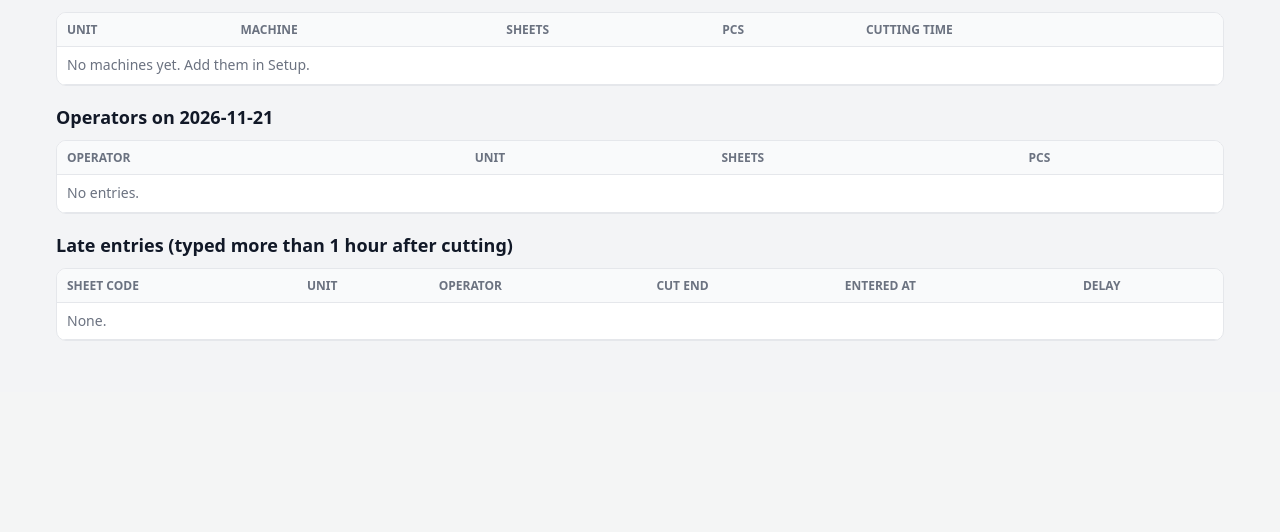
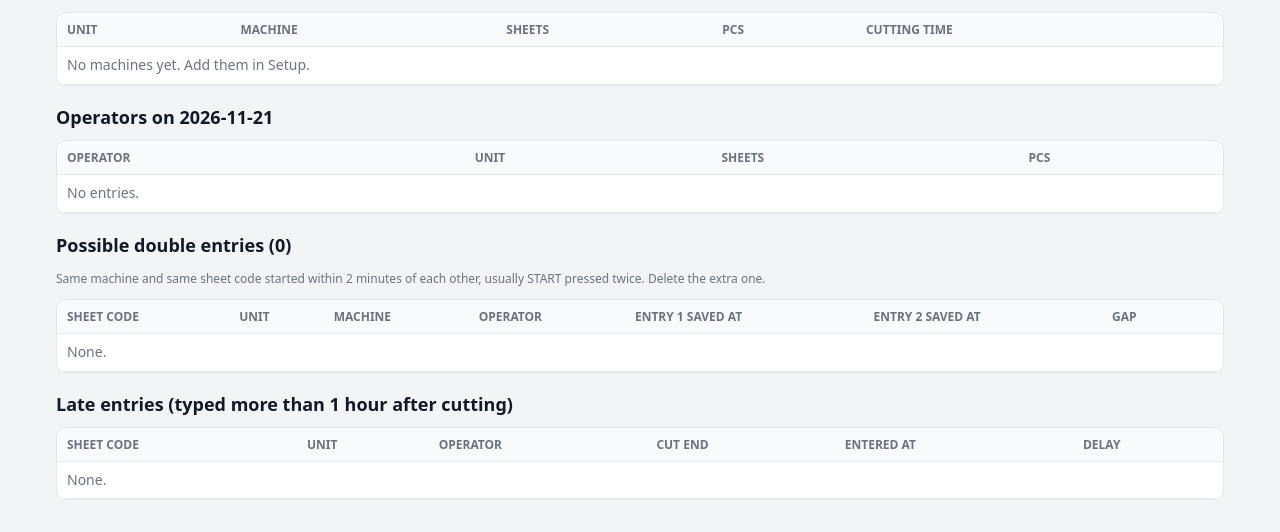
Before and after one commit to abrai2134/laserentry, a Flask app: page /dashboard in a window 1280 px wide. Shown: the part 408-940 px from the top of the page. Before the commit the page ends 749 px from the top, so only its background shows below. Run offline with Flask 3, Linux system fonts and the light colour scheme; the visitor is signed in with stand-in values (Sample User, id 1); data comes from the database, SQL or seed files in the repository; data that the repository does not hold is empty.

Commit message:
Prevent double entries and flag possible duplicates
Buttons lock after the first press so a second tap sends nothing. Server
refuses a new live cut on a machine that is already cutting (checked under a
write lock, so simultaneous presses save one entry) and refuses an identical
manual entry. Admin dashboard lists possible double entries with the gap in
seconds and a button to delete the extra one.

Co-Authored-By: Claude Opus 5.5 <noreply@anthropic.com>
Claude-Session: https://claude.ai/code/session_01EZtD6B6UwsQM78saZcyVL5

```diff
--- a/app.py
+++ b/app.py
@@ -223,6 +223,11 @@ def fmt_minutes(m):
 
 
 app.jinja_env.globals.update(fmt_minutes=fmt_minutes, minutes_between=minutes_between)
+
+
+@app.template_filter("secs")
+def secs_filter(value):
+    return int(datetime.strptime(value, TS_FMT).timestamp()) if value else 0
 
 
 @app.template_filter("dt")
@@ -485,6 +490,27 @@ def new_entry():
             for msg in errors:
                 flash(msg, "error")
         else:
+            # stop double entries (e.g. START pressed twice on a slow phone): lock, then check
+            db.execute("BEGIN IMMEDIATE")
+            dup = None
+            if machine and mode == "live":
+                busy = db.execute(
+                    "SELECT e.sheet_code, e.cut_start, us.full_name FROM entries e JOIN users us ON us.id=e.user_id "
+                    "WHERE e.machine_id=? AND e.cut_end IS NULL", (machine["id"],)).fetchone()
+                if busy:
+                    dup = (f"{machine['name']} is already cutting {busy['sheet_code']} (started by "
+                           f"{busy['full_name']} at {dt_filter(busy['cut_start'])}). "
+                           "Press FINISH on it first. No new entry was saved.")
+            elif machine:
+                if db.execute("SELECT 1 FROM entries WHERE user_id=? AND machine_id=? AND material=? AND thickness=? "
+                              "AND sheet_name=? AND cut_start=? AND cut_end=?",
+                              (me["id"], machine["id"], material, thickness, sheet_name.upper(),
+                               cut_start, cut_end)).fetchone():
+                    dup = "This same entry is already saved. No new entry was saved."
+            if dup:
+                db.rollback()
+                flash(dup, "error")
+                return redirect(url_for("home"))
             added = []
             if new_machine:
                 existing = db.execute("SELECT * FROM machines WHERE name=? AND unit_id=?",
@@ -1135,7 +1161,15 @@ def dashboard():
         "JOIN users us ON us.id=e.user_id WHERE e.mode='manual' AND substr(e.cut_start,1,10)=? "
         "AND (julianday(e.entered_at)-julianday(e.cut_end))*1440 > 60 "
         "ORDER BY e.entered_at DESC", (day,)).fetchall()
-    return render_template("dashboard.html", day=day, by_machine=by_machine,
+    doubles = db.execute(
+        "SELECT a.id AS id1, b.id AS id2, a.sheet_code, a.cut_start AS start1, b.cut_start AS start2, "
+        "a.entered_at AS ent1, b.entered_at AS ent2, m.name AS machine_name, un.name AS unit_name, "
+        "us.full_name AS operator FROM entries a JOIN entries b ON b.machine_id=a.machine_id "
+        "AND b.sheet_code=a.sheet_code AND b.id>a.id "
+        "AND abs(julianday(b.cut_start)-julianday(a.cut_start))*1440 <= 2 "
+        "JOIN machines m ON m.id=a.machine_id JOIN units un ON un.id=a.unit_id JOIN users us ON us.id=a.user_id "
+        "WHERE substr(a.cut_start,1,10)=? ORDER BY a.cut_start", (day,)).fetchall()
+    return render_template("dashboard.html", day=day, by_machine=by_machine, doubles=doubles,
                            stock_rows=stock_balances(), low=LOW_STOCK,
                            by_operator=by_operator, running=running, late=late,
                            now_ts=now_str())
--- a/templates/base.html
+++ b/templates/base.html
@@ -38,5 +38,24 @@
   {% endfor %}
   {% block body %}{% endblock %}
 </main>
+<script>
+  // one press = one save: after a form is sent, its buttons are locked so a second tap does nothing
+  document.addEventListener('submit', function (e) {
+    if (e.defaultPrevented) return;
+    const f = e.target;
+    if (f.dataset.sent) { e.preventDefault(); return; }
+    f.dataset.sent = '1';
+    f.querySelectorAll('button').forEach(function (b) {
+      b.disabled = true;
+      if (b.classList.contains('big')) b.textContent = 'Saving... please wait';
+    });
+  });
+  // coming back with the browser Back button: unlock the form again
+  window.addEventListener('pageshow', function () {
+    document.querySelectorAll('form[data-sent]').forEach(function (f) {
+      delete f.dataset.sent; f.querySelectorAll('button').forEach(function (b) { b.disabled = false; });
+    });
+  });
+</script>
 </body>
 </html>
--- a/templates/dashboard.html
+++ b/templates/dashboard.html
@@ -33,6 +33,19 @@
   {% else %}<tr><td colspan="4" class="muted">No entries.</td></tr>{% endfor %}</tbody>
 </table></div>
 
+<h2>Possible double entries ({{ doubles|length }})</h2>
+<p class="muted small">Same machine and same sheet code started within 2 minutes of each other, usually START pressed twice. Delete the extra one.</p>
+<div class="tablewrap"><table>
+  <thead><tr><th>Sheet code</th><th>Unit</th><th>Machine</th><th>Operator</th><th>Entry 1 saved at</th><th>Entry 2 saved at</th><th>Gap</th><th></th></tr></thead>
+  <tbody>{% for d in doubles %}
+    <tr><td class="code">{{ d.sheet_code }}</td><td>{{ d.unit_name }}</td><td>{{ d.machine_name }}</td><td>{{ d.operator }}</td>
+      <td>{{ d.ent1[11:] }}</td><td>{{ d.ent2[11:] }}</td>
+      <td>{% set g = ((d.ent2|secs) - (d.ent1|secs))|abs %}<span class="tag late">{{ g }} sec</span></td>
+      <td><form method="post" action="{{ url_for('cancel_entry', eid=d.id2) }}" onsubmit="return confirm('Delete the second entry of {{ d.sheet_code }}?')">
+        <input type="hidden" name="csrf" value="{{ csrf_token }}"><button class="link danger">delete extra entry</button></form></td></tr>
+  {% else %}<tr><td colspan="8" class="muted">None.</td></tr>{% endfor %}</tbody>
+</table></div>
+
 <h2>Late entries (typed more than 1 hour after cutting)</h2>
 <div class="tablewrap"><table>
   <thead><tr><th>Sheet code</th><th>Unit</th><th>Operator</th><th>Cut end</th><th>Entered at</th><th>Delay</th></tr></thead>
```
